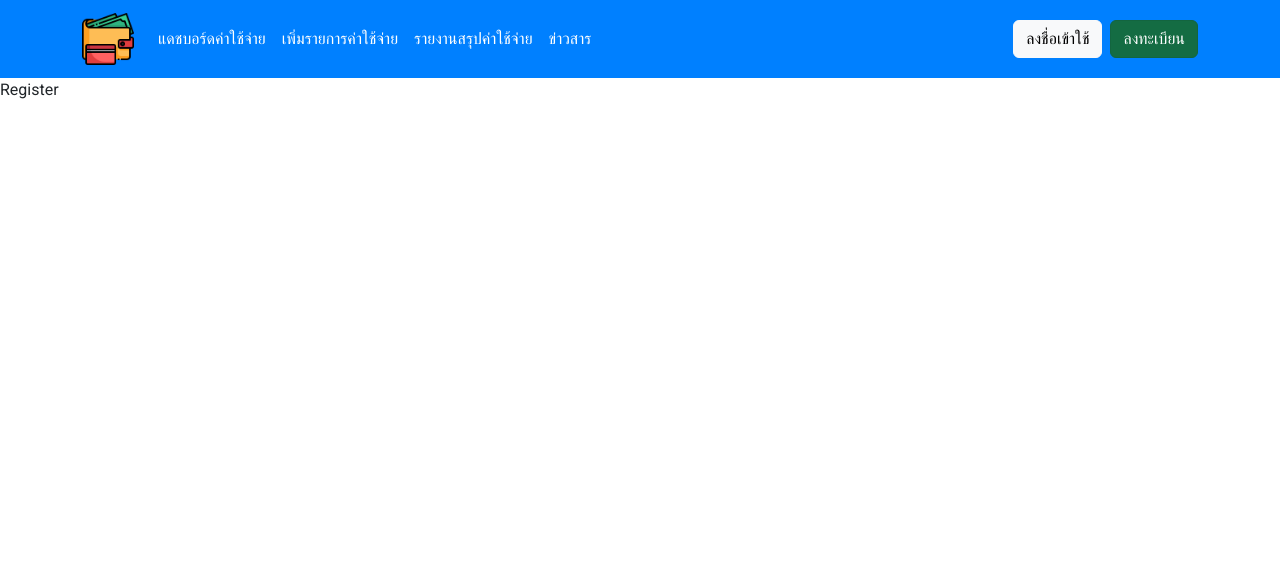
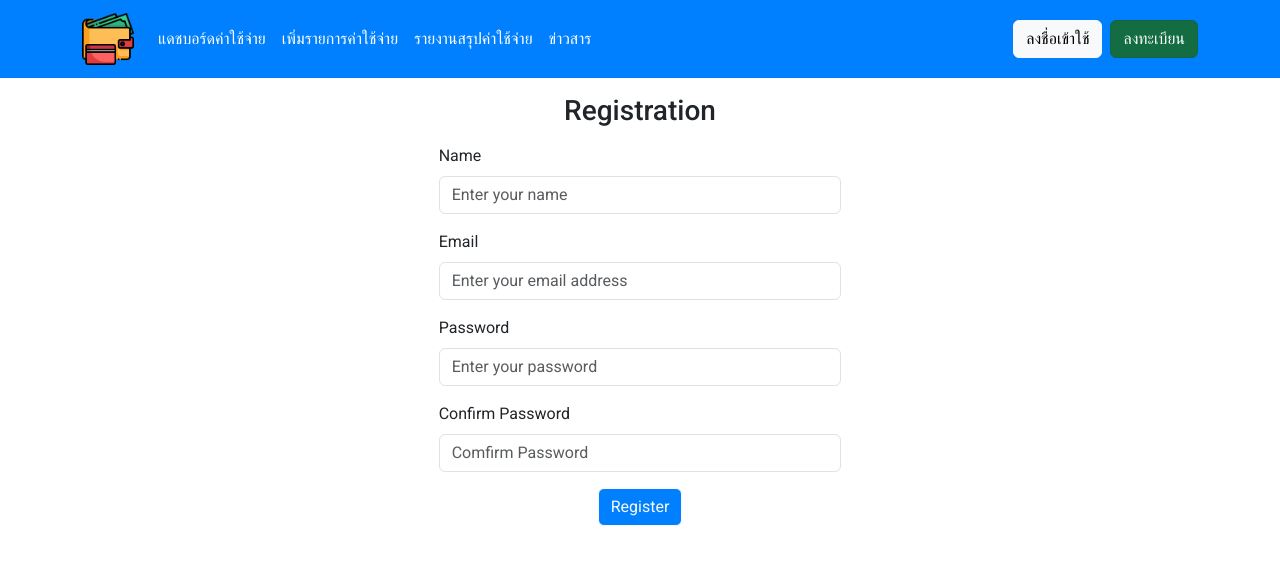
Before and after one commit to Piyapat-Thongrueng/ExpenseManager-Frontend, a React (Vite) app: page /register in a window 1280 px wide. Shown: the top 564 px of the page. Built offline with nearby package versions, Linux system fonts and the light colour scheme.

Commit message:
compleated registration

```diff
--- /dev/null
+++ b/src/hooks/useRegister.ts
@@ -0,0 +1,21 @@
+import { useState } from "react";
+import type { Profile } from "../model/Profile";
+import { createProfile } from "../services/auth-service";
+
+export const useRegister = () => {
+  const [error, setError] = useState<string>("");
+  const [isLoading, setLoader] = useState<boolean>(false);
+  const [toast, setToast] = useState<string>("");
+  const signup = (profile: Profile) => {
+    setLoader(true);
+    createProfile(profile)
+      .then((response) => {
+        if (response && response.status === 201) {
+          setToast("You have successfully registered");
+        }
+      })
+      .catch((error) => setError(error.message))
+      .finally(() => setLoader(false));
+  };
+  return { error, isLoading, signup, toast };
+};
--- /dev/null
+++ b/src/model/Profile.ts
@@ -0,0 +1,7 @@
+export interface Profile {
+    profileId?: string;
+    name: string;
+    email: string;
+    password: string;
+    confirmPassword: string;
+}
--- a/src/pages/register/Register.tsx
+++ b/src/pages/register/Register.tsx
@@ -1,7 +1,127 @@
+import ProfileValidationSchema from "../../validation/ProfileValidationSchema";
+import type { Profile } from "../../model/Profile";
+import { useFormik } from "formik";
+import { useRegister } from "../../hooks/useRegister";
+
 const Register = () => {
+  const { error, isLoading, signup, toast } = useRegister();
+  const formik = useFormik<Profile>({
+    initialValues: {
+      name: "",
+      email: "",
+      password: "",
+      confirmPassword: "",
+    },
+    validationSchema: ProfileValidationSchema,
+    onSubmit: (profile: Profile, { resetForm }) => {
+      signup(profile);
+      resetForm();
+    },
+  });
+
   return (
-    <div>Register</div>
-  )
-}
+    <div className="d-flex justify-content-center align-items-center login-background mt-3">
+      <div className="container col-md-4 col-sm-12">
+        {isLoading && <p>Loading...</p>}
+        {error && <p className="text-danger">{error}</p>}
+        {toast && <p className="text-primary">{toast}</p>}
+        <div className="d-flex justify-content-center mb-2">
+          <h3>Registration</h3>
+        </div>
+        <form onSubmit={formik.handleSubmit}>
+          <div className="mb-3">
+            <label htmlFor="name" className="form-label">
+              Name
+            </label>
+            <input
+              type="text"
+              className="form-control"
+              id="name"
+              placeholder="Enter your name"
+              name="name"
+              value={formik.values.name}
+              onChange={formik.handleChange}
+              onBlur={formik.handleBlur}
+            />
+            {formik.touched.name && formik.errors.name ? (
+              <div className="text-danger fst-italic">{formik.errors.name}</div>
+            ) : null}
+          </div>
+
+          <div className="mb-3">
+            <label htmlFor="name" className="form-label">
+              Email
+            </label>
+            <input
+              type="email"
+              className="form-control"
+              id="email"
+              placeholder="Enter your email address"
+              name="email"
+              value={formik.values.email}
+              onChange={formik.handleChange}
+              onBlur={formik.handleBlur}
+            />
+            {formik.touched.email && formik.errors.email ? (
+              <div className="text-danger fst-italic">
+                {formik.errors.email}
+              </div>
+            ) : null}
+          </div>
+
+          <div className="mb-3">
+            <label htmlFor="name" className="form-label">
+              Password
+            </label>
+            <input
+              type="password"
+              className="form-control"
+              id="password"
+              placeholder="Enter your password"
+              name="password"
+              value={formik.values.password}
+              onChange={formik.handleChange}
+              onBlur={formik.handleBlur}
+            />
+            {formik.touched.password && formik.errors.password ? (
+              <div className="text-danger fst-italic">
+                {formik.errors.password}
+              </div>
+            ) : null}
+          </div>
+
+          <div className="mb-3">
+            <label htmlFor="retypePassword" className="form-label">
+              Confirm Password
+            </label>
+            <input
+              type="password"
+              className="form-control"
+              id="retypePassword"
+              placeholder="Comfirm Password"
+              name="confirmPassword"
+              value={formik.values.confirmPassword}
+              onChange={formik.handleChange}
+              onBlur={formik.handleBlur}
+            />
+            {formik.touched.confirmPassword && formik.errors.confirmPassword ? (
+              <div className="text-danger fst-italic">
+                {formik.errors.confirmPassword}
+              </div>
+            ) : null}
+          </div>
+          <div className="d-flex justify-content-center">
+            <button
+              className="btn btn-md app-primary-bg-color btn-outline-light"
+              type="submit"
+            >
+              Register
+            </button>
+          </div>
+        </form>
+      </div>
+    </div>
+  );
+};
 
 export default Register;
--- /dev/null
+++ b/src/services/auth-service.ts
@@ -0,0 +1,6 @@
+import apiClient from "../config/api-client";
+import type { Profile } from "../model/Profile";
+
+export const createProfile = (profile: Profile) => {
+  return apiClient.post<Profile>("/register", profile);
+};
--- /dev/null
+++ b/src/validation/ProfileValidationSchema.ts
@@ -0,0 +1,10 @@
+import * as yup from "yup";
+
+const ProfileValidationSchema = yup.object().shape({
+    name: yup.string().required("Name is required").min(3, "Name must be at least 3 characters"),
+    email: yup.string().required("Email is required").email("Email is not valid"),
+    password: yup.string().required("Password is required").min(5, "Password must be at least 5 characters"),
+    confirmPassword: yup.string().required("Retype confirm password").oneOf([yup.ref("password")], "Password must be matched")
+})
+
+export default ProfileValidationSchema;
```
